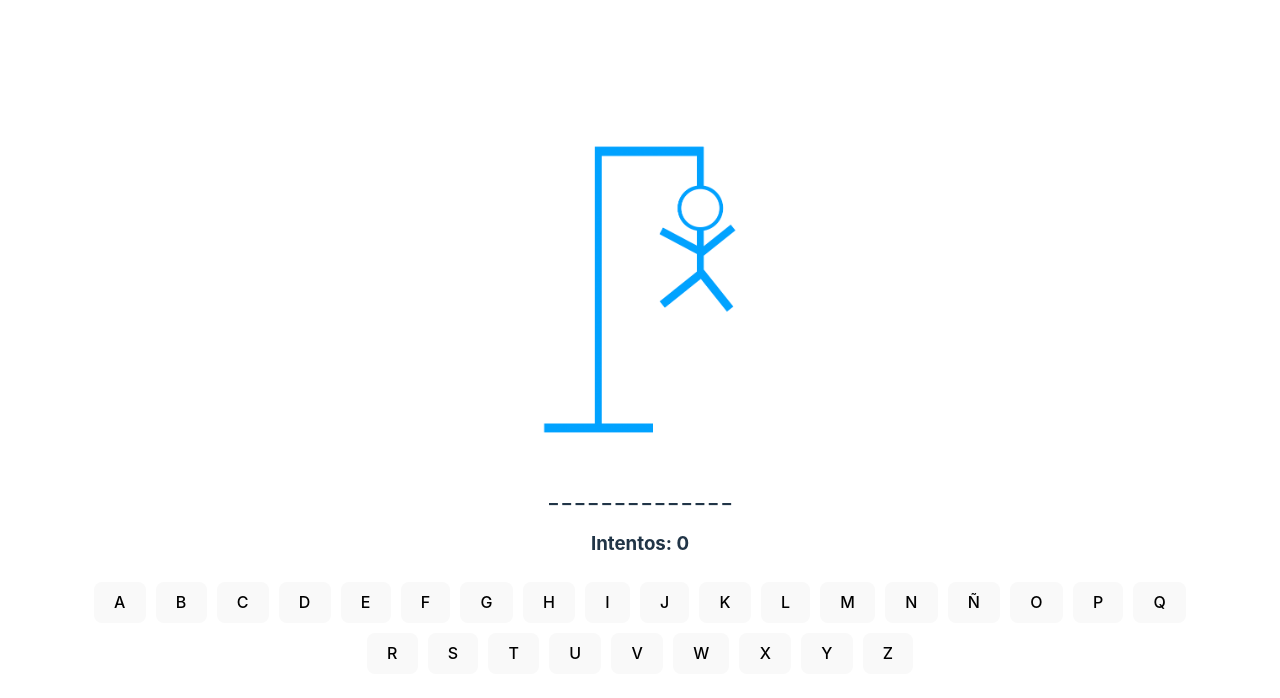
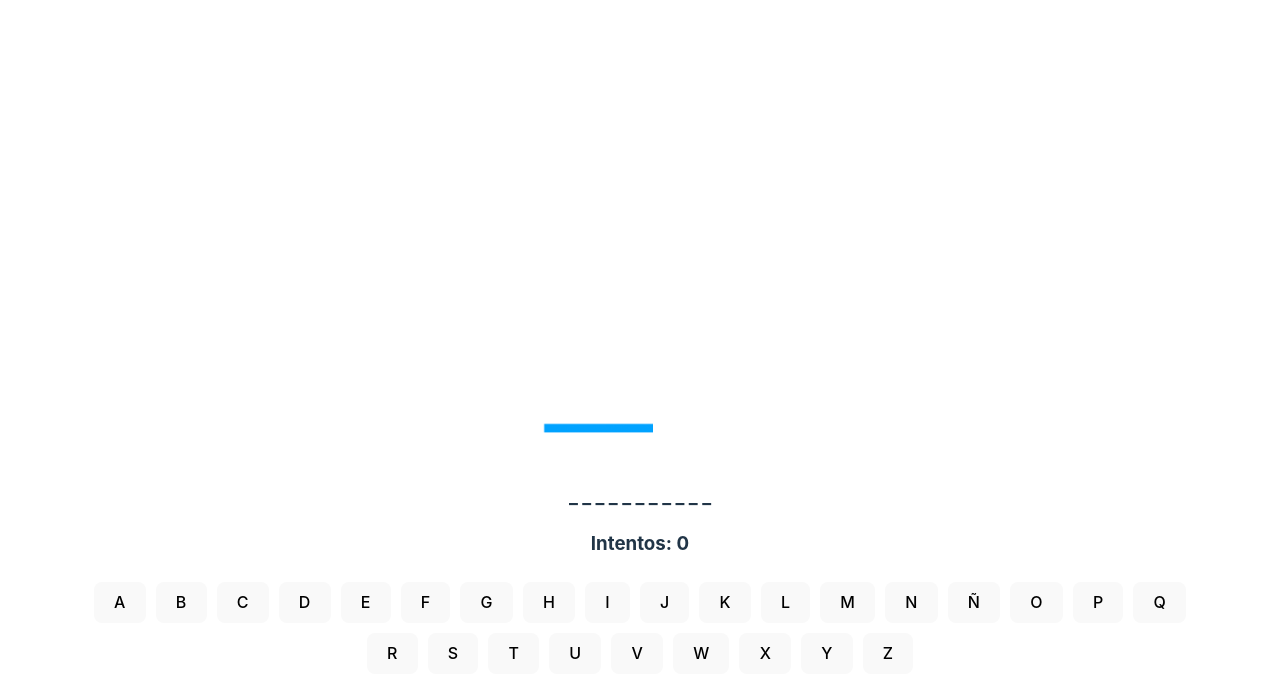
Before and after one commit to JepcDev/hanging, a React (Vite) app: page / in a window 1280 px wide. Shown: the top 698 px of the page. Built offline with nearby package versions, Linux system fonts and the light colour scheme.

Commit message:
feat: add logic of secret word

```diff
--- a/src/App.tsx
+++ b/src/App.tsx
@@ -1,3 +1,4 @@
+import { useState } from 'react';
 import { letters } from './helpers/letters';
 import { HangImage } from './components/HangImage';
 
@@ -5,19 +6,48 @@ import './App.css';
 
 function App() {
 
+  const [word] = useState('COMPUTADORA'); //Palabra secreta, la palabra secreta es el valor inicial de useState(), estado inicial
+  // Poner un guion bajo por cada letra de la palabra secreta
+  const [hiddenWord] = useState('_ '.repeat(word.length));//repite (_ ) las veces de la longitud de la palabra, estado inicial de hidden word
+
+  // Manejo de estado, necesitamos un estado para que la imagen vya cambiando cada vez que haya un intento fallido(en este caso cada intento consideramos que es un intento fallido)
+  // Para el cambio de las imagenes le decimos a react que maneje el estado de la app, el estado es como se encuentra el valor de alguna variable y esa variable queremos que haga algun cambio en el html(o en el estado de la aplicaicon, pantalla ect)
+  //useState() Es una funcion de react que nos ayudara con el manejo de los estados, necesita un valor inicial.
+  // [attempts,setAttempts] la primer elemento es una variable que contiene el valor que le enviaremos al componente en la properti que es el numero de las imagen que queremos mostrar(segun sea el intento fallido) y el 2do elemento que una funcion que nos ayudara a cambiar el valor del 1er elemento segun sea el intento fallido
+  const [attempts, setAttempts] = useState(0); //aqui estamos desestructurando un arreglo de useState() ya eso es lo que nos regresa con algunas cosas mas poreso le espeficicamos que queremos solamente el arreglo
+  // attempts siempre tiene el ultimo valor guardado
+
+  // creamos la funcion la cual incrementara el attempts cada vez que haya un intento fallido, es decir cuando haga click en un boton con una letra equivocada
+  // function checkLetter(letter:string) {
+  // }
+  //con todo esta sintaxis Le decimos a react que cuando alguien revisa la letra llamado a la funcion setAttempts y la funcion se encarga de incrementar a attempts en 1;
+  // y cuando attempts cambie react va saber que tiene que actualizar, renderizar el html con los nuevos valores y el los lugares respectivos
+  const checkLetter = (letter: string)=>{
+    console.log(letter);
+    // setAttempts(attempts+1);
+    //Math.min(attempts+1,9) el valor que va tener los intentos va ser el valor minimo entre attempts+1 y 9
+    if (!word.includes(letter)) { //pregunta si no existe la letra en el array de letras(caracteres) de la palabra secreta los intentos fallidos incrementan;
+      setAttempts(Math.min(attempts+1,9));
+      return;
+    }
+
+  }
+
   return (
     <div className="card">
       {/* <h1>Hola Mundo!!</h1> */}
 
       {/* //DEV:COMMENT -> Imágenes */}
       {/* <h3>Imagen del juego</h3> */}
-      <HangImage imageNumber={9}/>
+      {/* imageNumber={9} es una properti(atributo) que se especifica en el componente HangImage, esta property con indica que imagen se requiere mostrar en este caso la imagen#9 */}
+      <HangImage imageNumber={attempts}/> {/*  Aqui se le envia la property que le dice que imagen(el numero de la imagen) se quiere mostrar al componente  HangImage */}
 
       {/* *DEV:COMMENT -> Palabra oculta */}
-      <h3>_ _ _ _ _ _ _ _ _ _ _ _ _ _</h3>
+      {/* <h3>_ _ _ _ _ _ _ _ _ _ _ _ _ _</h3> */}
+      <h3>{ hiddenWord }</h3>
 
       {/* *DEV:COMMENT -> Contador de intentos */}
-      <h3>Intentos: 0</h3>
+      <h3>Intentos: {attempts} </h3>
 
       {/* *DEV:COMMENT -> Boton de letras */}
       {
@@ -25,6 +55,7 @@ function App() {
         // 'Hola Mundo'
         letters.map( (letter) => (
           <button
+          onClick={()=>checkLetter(letter)}
             key={letter}>
             { letter }
           </button>
--- a/src/components/HangImage.tsx
+++ b/src/components/HangImage.tsx
@@ -9,7 +9,7 @@ import image7 from "../assets/7.png";
 import image8 from "../assets/8.png";
 import image9 from "../assets/9.png";
 
-let images: string[] = [
+const images: string[] = [
   image0,
   image1,
   image2,
@@ -26,9 +26,14 @@ interface Props {
   imageNumber: number;
 }
 
+// Las propertis se reciben en los argumentos de la funcion que se conocen como props y su tipo de dato props:Props
 // export function HangImage(props: Props) {
+// usamos una tecnica llamada desestructuracion {imageNumber}: Props para extraer que atributo o property se quiere extraer de los argumentos o properties que nos estan enviando
 export function HangImage({imageNumber}: Props) {
   // console.log(props.imageNumber);//extrae el numero o posicion de la imagen
+
+  // Una validacion para que cuando el intento sea mayor a 9 , 10,11 ect no nos salte un error
+  // con esto nos aseguramos que componente siempre muestre una imagen correcta
   if (imageNumber>=9) {
     imageNumber = 9;
   }
```
